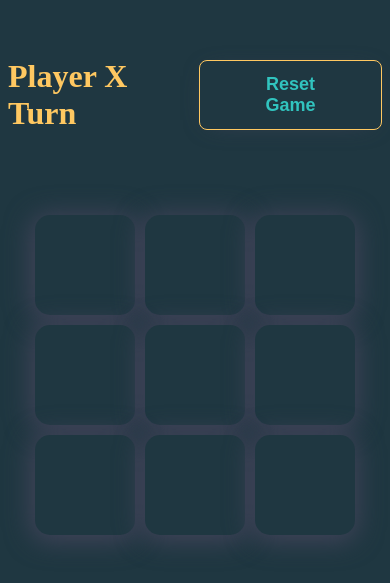
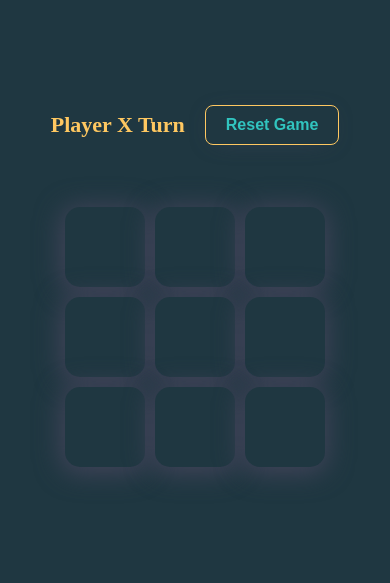
Before and after one commit to dev-nahianrafi/TicTacTeo-Game, a React (Vite) app: page / in a window 390 px wide. Shown: the part 155-738 px from the top of the page. Built offline with nearby package versions, Linux system fonts and the light colour scheme.

Commit message:
Responsive For Mobile

```diff
--- a/src/index.css
+++ b/src/index.css
@@ -80,3 +80,157 @@ body{
   background-color: var(--blue);
   color: var(--yellow);
 }
+
+
+@media only screen and (max-width: 575px){
+  .playerTurn {
+    font-size: 28px;
+    color: var(--yellow);
+  }
+
+  .btn--style--two {
+    border: none;
+    padding: 12px 34px;
+    background-color: var(--black);
+    border-radius: 15px;
+    -webkit-box-shadow: -1px 3px 26px -13px rgba(66, 68, 90, 1);
+    -moz-box-shadow: -1px 3px 26px -13px rgba(66, 68, 90, 1);
+    box-shadow: -1px 3px 26px -13px rgba(66, 68, 90, 1);
+    color: var(--blue);
+    cursor: pointer;
+    border-radius: 8px;
+    border: 1px solid var(--yellow);
+    font-size: 16px;
+    font-weight: 600;
+    transition: all linear 0.3s;
+  }
+}
+
+@media only screen and (max-width: 479px){
+  .main--box{
+    display: flex;
+    flex-direction: column;
+    align-items: center;
+    row-gap: 40px;
+  }
+  .playerTurn{
+    display: flex;
+    align-items: center;
+    column-gap: 20px;
+  }
+  .playerTurn {
+    font-size: 22px;
+    color: var(--yellow);
+  }
+
+  .btn--style--two {
+    border: none;
+    padding: 10px 20px;
+    background-color: var(--black);
+    border-radius: 15px;
+    color: var(--blue);
+    cursor: pointer;
+    border-radius: 8px;
+    border: 1px solid var(--yellow);
+    font-size: 16px;
+    font-weight: 600;
+    transition: all linear 0.3s;
+  }
+  .btn--style--two:hover{
+    background-color: var(--yellow);
+    color: var(--black);
+    border: 1px solid var(--yellow);
+  }
+
+  .game--board{
+    display: grid;
+    grid-template-columns: repeat(3,1fr);
+    justify-content: center;
+    gap: 10px;
+  }
+
+  .cell {
+    height: 80px;
+    width: 80px;
+    border: none;
+    font-size: 42px;
+    background-color: var(--black);
+    border-radius: 15px;
+    -webkit-box-shadow: -1px 3px 26px 3px rgba(66, 68, 90, 1);
+    -moz-box-shadow: -1px 3px 26px 3px rgba(66, 68, 90, 1);
+    box-shadow: -1px 3px 26px 3px rgba(66, 68, 90, 1);
+    color: var(--blue);
+    font-weight: 700;
+    cursor: pointer;
+    transition: all linear 0.3s;
+  }
+  .cell:hover{
+    background-color: var(--blue);
+    color: var(--yellow);
+  }
+}
+
+@media only screen and (max-width: 374px){
+  .main--box{
+    display: flex;
+    flex-direction: column;
+    align-items: center;
+    row-gap: 40px;
+  }
+  .playerTurn{
+    display: flex;
+    align-items: center;
+    column-gap: 20px;
+  }
+  .playerTurn {
+    font-size: 16px;
+    color: var(--yellow);
+  }
+
+  .btn--style--two {
+    border: none;
+    padding: 8px 14px;
+    background-color: var(--black);
+    border-radius: 15px;
+    color: var(--blue);
+    cursor: pointer;
+    border-radius: 8px;
+    border: 1px solid var(--yellow);
+    font-size: 14px;
+    font-weight: 600;
+    transition: all linear 0.3s;
+  }
+  .btn--style--two:hover{
+    background-color: var(--yellow);
+    color: var(--black);
+    border: 1px solid var(--yellow);
+  }
+
+  .game--board{
+    display: grid;
+    grid-template-columns: repeat(3,1fr);
+    justify-content: center;
+    gap: 10px;
+  }
+
+  .cell {
+    height: 60px;
+    width: 60px;
+    border-radius: 8px;
+    border: none;
+    font-size: 32px;
+    background-color: var(--black);
+    border-radius: 15px;
+    -webkit-box-shadow: -1px 3px 26px 3px rgba(66, 68, 90, 1);
+    -moz-box-shadow: -1px 3px 26px 3px rgba(66, 68, 90, 1);
+    box-shadow: -1px 3px 26px 3px rgba(66, 68, 90, 1);
+    color: var(--blue);
+    font-weight: 700;
+    cursor: pointer;
+    transition: all linear 0.3s;
+  }
+  .cell:hover{
+    background-color: var(--blue);
+    color: var(--yellow);
+  }
+}
```
